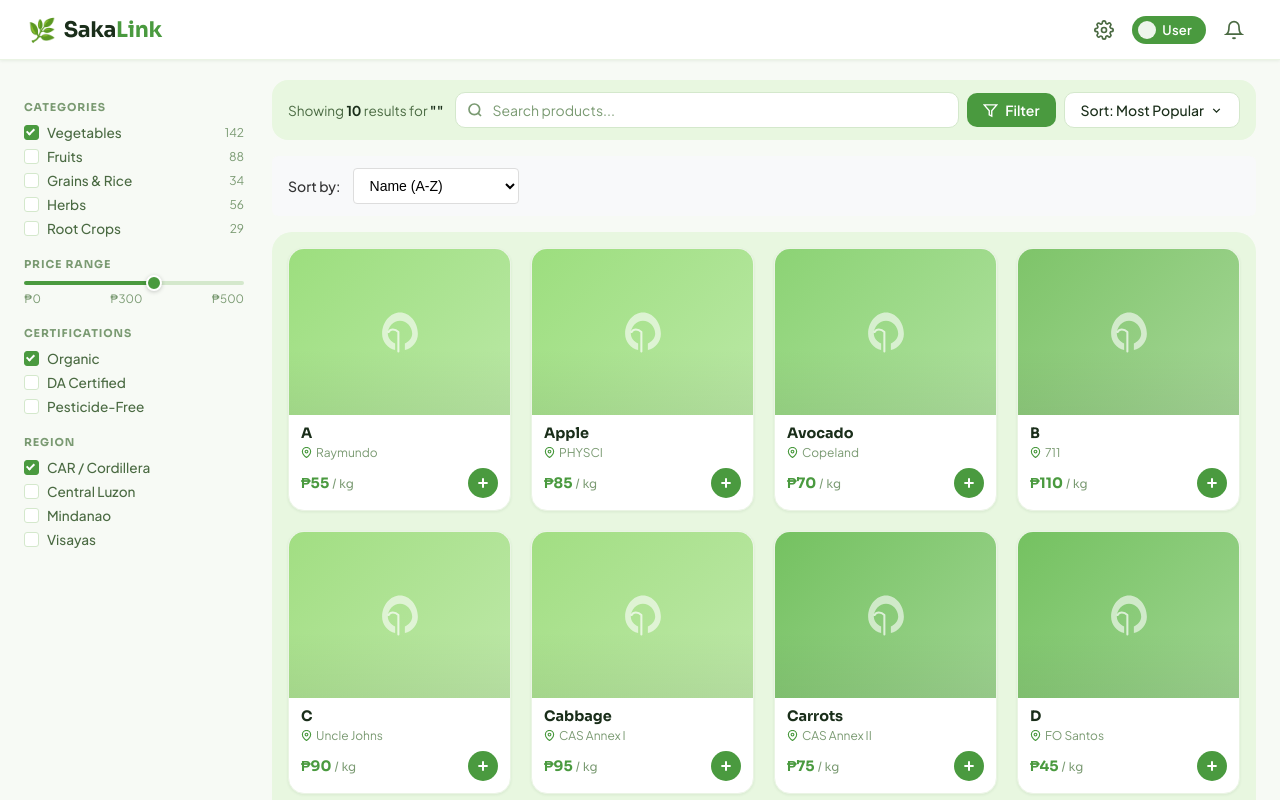
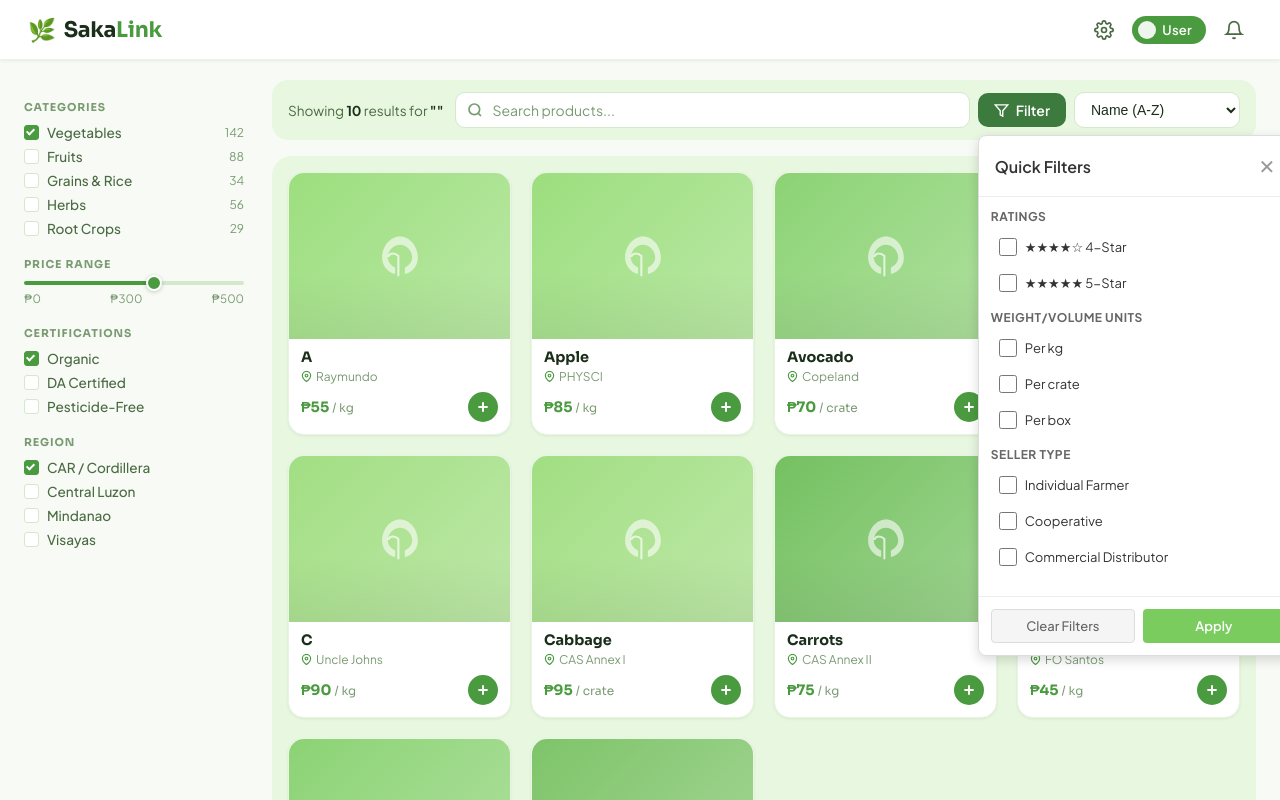
Before and after one commit to Gab172005/SakaLink, a React app in the folder frontend/: page / in a window 1280 px wide. Both pictures are taken after a click on the button "Filter". Shown: the top 800 px of the page. Built offline with nearby package versions, Linux system fonts and the light colour scheme; the HTML template or start-up script is replaced by a standard one.

Commit message:
feat: product details,sort and filter functionality

```diff
--- /dev/null
+++ b/frontend/src/components/FilterDropdown.jsx
@@ -0,0 +1,97 @@
+import styles from './FilterDropdown.module.css';
+import { RATINGS, UNITS, SELLER_TYPES } from '../data/products';
+
+export default function FilterDropdown({ filters, onFilterChange, isOpen, onClose }) {
+  const toggle = (group, value) => {
+    const current = filters[group] || [];
+    const next = current.includes(value)
+      ? current.filter(v => v !== value)
+      : [...current, value];
+    onFilterChange({ ...filters, [group]: next });
+  };
+
+  if (!isOpen) return null;
+
+  return (
+    <>
+      <div className={styles.overlay} onClick={onClose} />
+      <div className={styles.dropdown}>
+        <div className={styles.header}>
+          <h3 className={styles.title}>Quick Filters</h3>
+          <button className={styles.closeBtn} onClick={onClose}>✕</button>
+        </div>
+
+        <div className={styles.content}>
+          <FilterGroup title="RATINGS">
+            {RATINGS.map(rating => (
+              <label key={rating} className={styles.checkLabel}>
+                <input
+                  type="checkbox"
+                  className={styles.checkbox}
+                  checked={(filters.ratings || []).includes(rating)}
+                  onChange={() => toggle('ratings', rating)}
+                />
+                <span className={styles.checkText}>
+                  {'★'.repeat(rating)}{'☆'.repeat(5-rating)} {rating}-Star
+                </span>
+              </label>
+            ))}
+          </FilterGroup>
+
+          <FilterGroup title="WEIGHT/VOLUME UNITS">
+            {UNITS.map(unit => (
+              <label key={unit} className={styles.checkLabel}>
+                <input
+                  type="checkbox"
+                  className={styles.checkbox}
+                  checked={(filters.units || []).includes(unit)}
+                  onChange={() => toggle('units', unit)}
+                />
+                <span className={styles.checkText}>Per {unit}</span>
+              </label>
+            ))}
+          </FilterGroup>
+
+          <FilterGroup title="SELLER TYPE">
+            {SELLER_TYPES.map(seller => (
+              <label key={seller} className={styles.checkLabel}>
+                <input
+                  type="checkbox"
+                  className={styles.checkbox}
+                  checked={(filters.sellerTypes || []).includes(seller)}
+                  onChange={() => toggle('sellerTypes', seller)}
+                />
+                <span className={styles.checkText}>{seller}</span>
+              </label>
+            ))}
+          </FilterGroup>
+        </div>
+
+        <div className={styles.footer}>
+          <button className={styles.clearBtn} onClick={() => {
+            onFilterChange({
+              ...filters,
+              ratings: [],
+              units: [],
+              sellerTypes: [],
+            });
+          }}>
+            Clear Filters
+          </button>
+          <button className={styles.applyBtn} onClick={onClose}>
+            Apply
+          </button>
+        </div>
+      </div>
+    </>
+  );
+}
+
+function FilterGroup({ title, children }) {
+  return (
+    <div className={styles.group}>
+      <h4 className={styles.groupTitle}>{title}</h4>
+      <div className={styles.groupContent}>{children}</div>
+    </div>
+  );
+}
--- /dev/null
+++ b/frontend/src/components/FilterDropdown.module.css
@@ -0,0 +1,151 @@
+.overlay {
+  position: fixed;
+  top: 0;
+  left: 0;
+  right: 0;
+  bottom: 0;
+  z-index: 999;
+}
+
+.dropdown {
+  position: absolute;
+  top: 100%;
+  left: 0;
+  background: white;
+  border: 1px solid #ddd;
+  border-radius: 8px;
+  box-shadow: 0 4px 12px rgba(0, 0, 0, 0.15);
+  z-index: 1000;
+  min-width: 320px;
+  max-width: 400px;
+  margin-top: 8px;
+}
+
+.header {
+  display: flex;
+  align-items: center;
+  justify-content: space-between;
+  padding: 16px;
+  border-bottom: 1px solid #eee;
+}
+
+.title {
+  font-size: 16px;
+  font-weight: 600;
+  color: #333;
+  margin: 0;
+}
+
+.closeBtn {
+  background: none;
+  border: none;
+  font-size: 20px;
+  color: #999;
+  cursor: pointer;
+  padding: 0;
+  display: flex;
+  align-items: center;
+  justify-content: center;
+  width: 28px;
+  height: 28px;
+  border-radius: 4px;
+  transition: background 0.2s, color 0.2s;
+}
+
+.closeBtn:hover {
+  background: #f5f5f5;
+  color: #333;
+}
+
+.content {
+  padding: 12px;
+  max-height: 400px;
+  overflow-y: auto;
+}
+
+.group {
+  margin-bottom: 12px;
+}
+
+.groupTitle {
+  font-size: 12px;
+  font-weight: 700;
+  color: #666;
+  text-transform: uppercase;
+  letter-spacing: 0.5px;
+  margin: 0 0 8px 0;
+}
+
+.groupContent {
+  display: flex;
+  flex-direction: column;
+  gap: 6px;
+}
+
+.checkLabel {
+  display: flex;
+  align-items: center;
+  gap: 8px;
+  padding: 6px 8px;
+  cursor: pointer;
+  border-radius: 4px;
+  transition: background 0.2s;
+}
+
+.checkLabel:hover {
+  background: #f5f5f5;
+}
+
+.checkbox {
+  width: 18px;
+  height: 18px;
+  cursor: pointer;
+  accent-color: #7acc5f;
+}
+
+.checkText {
+  font-size: 13px;
+  color: #333;
+}
+
+.footer {
+  display: flex;
+  gap: 8px;
+  padding: 12px;
+  border-top: 1px solid #eee;
+}
+
+.clearBtn {
+  flex: 1;
+  padding: 8px 12px;
+  background: #f5f5f5;
+  color: #666;
+  border: 1px solid #ddd;
+  border-radius: 4px;
+  font-size: 13px;
+  font-weight: 500;
+  cursor: pointer;
+  transition: background 0.2s, color 0.2s;
+}
+
+.clearBtn:hover {
+  background: #efefef;
+  color: #333;
+}
+
+.applyBtn {
+  flex: 1;
+  padding: 8px 12px;
+  background: #7acc5f;
+  color: white;
+  border: none;
+  border-radius: 4px;
+  font-size: 13px;
+  font-weight: 600;
+  cursor: pointer;
+  transition: background 0.2s;
+}
+
+.applyBtn:hover {
+  background: #6bb84f;
+}
--- a/frontend/src/components/MarketplacePage.jsx
+++ b/frontend/src/components/MarketplacePage.jsx
@@ -2,7 +2,6 @@ import { useState, useMemo } from 'react';
 import Navbar from './Navbar';
 import Sidebar from './Sidebar';
 import SearchBar from './SearchBar';
-import SortBar from './SortBar';
 import ProductGrid from './ProductGrid';
 import ProductDetailModal from './ProductDetailModal';
 import { PRODUCTS } from '../data/products';
@@ -15,6 +14,9 @@ export default function MarketplacePage() {
     categories: ['Vegetables'],
     certifications: ['Organic'],
     regions: ['CAR / Cordillera'],
+    ratings: [],
+    units: [],
+    sellerTypes: [],
     maxPrice: 300,
   });
   const [cart, setCart] = useState([]);
@@ -33,6 +35,22 @@ export default function MarketplacePage() {
         }
       }
       if (p.price > (filters.maxPrice ?? 500)) return false;
+
+      // Filter by ratings
+      if (filters.ratings?.length && !filters.ratings.includes(p.rating)) {
+        return false;
+      }
+
+      // Filter by weight/volume units
+      if (filters.units?.length && !filters.units.includes(p.unit)) {
+        return false;
+      }
+
+      // Filter by seller types
+      if (filters.sellerTypes?.length && !filters.sellerTypes.includes(p.seller)) {
+        return false;
+      }
+
       return true;
     });
 
@@ -70,8 +88,7 @@ export default function MarketplacePage() {
       <div className={styles.layout}>
         <Sidebar filters={filters} onFilterChange={setFilters} />
         <main className={styles.main}>
-          <SearchBar query={query} onSearch={setQuery} total={filtered.length} />
-          <SortBar sortBy={sortBy} onSortChange={setSortBy} />
+          <SearchBar query={query} onSearch={setQuery} total={filtered.length} sortBy={sortBy} onSortChange={setSortBy} filters={filters} onFilterChange={setFilters} />
           <div className={styles.gridWrapper}>
             <ProductGrid products={filtered} onAddToCart={handleAddToCart} onSelectProduct={setSelectedProduct} />
           </div>
--- a/frontend/src/components/SearchBar.jsx
+++ b/frontend/src/components/SearchBar.jsx
@@ -1,13 +1,26 @@
-import { useState } from 'react';
+import { useState, useRef } from 'react';
 import styles from './SearchBar.module.css';
+import FilterDropdown from './FilterDropdown';
 
-export default function SearchBar({ query, onSearch, total }) {
+export default function SearchBar({ query, onSearch, total, sortBy, onSortChange, filters, onFilterChange }) {
   const [value, setValue] = useState(query);
+  const [filterOpen, setFilterOpen] = useState(false);
+  const filterBtnRef = useRef(null);
 
   const handleSubmit = (e) => {
     e.preventDefault();
     onSearch(value);
   };
+
+  const sortOptions = [
+    { value: 'name-asc', label: 'Name (A-Z)' },
+    { value: 'name-desc', label: 'Name (Z-A)' },
+    { value: 'price-asc', label: 'Price (Low to High)' },
+    { value: 'price-desc', label: 'Price (High to Low)' },
+    { value: 'location', label: 'Location' },
+  ];
+
+  const activeFilterCount = (filters.ratings?.length || 0) + (filters.units?.length || 0) + (filters.sellerTypes?.length || 0);
 
   return (
     <div className={styles.wrapper}>
@@ -27,18 +40,36 @@ export default function SearchBar({ query, onSearch, total }) {
             onChange={e => setValue(e.target.value)}
           />
         </form>
-        <button className={styles.filterBtn}>
-          <svg width="15" height="15" viewBox="0 0 24 24" fill="none" stroke="currentColor" strokeWidth="2.2">
-            <polygon points="22 3 2 3 10 12.46 10 19 14 21 14 12.46 22 3"/>
-          </svg>
-          Filter
-        </button>
-        <button className={styles.sortBtn}>
-          Sort: Most Popular
-          <svg width="13" height="13" viewBox="0 0 24 24" fill="none" stroke="currentColor" strokeWidth="2.5">
-            <path d="m6 9 6 6 6-6"/>
-          </svg>
-        </button>
+        <div style={{ position: 'relative' }}>
+          <button
+            ref={filterBtnRef}
+            className={`${styles.filterBtn} ${filterOpen ? styles.active : ''}`}
+            onClick={() => setFilterOpen(!filterOpen)}
+          >
+            <svg width="15" height="15" viewBox="0 0 24 24" fill="none" stroke="currentColor" strokeWidth="2.2">
+              <polygon points="22 3 2 3 10 12.46 10 19 14 21 14 12.46 22 3"/>
+            </svg>
+            Filter
+            {activeFilterCount > 0 && <span className={styles.badge}>{activeFilterCount}</span>}
+          </button>
+          <FilterDropdown
+            filters={filters}
+            onFilterChange={onFilterChange}
+            isOpen={filterOpen}
+            onClose={() => setFilterOpen(false)}
+          />
+        </div>
+        <select
+          className={styles.sortBtn}
+          value={sortBy}
+          onChange={(e) => onSortChange(e.target.value)}
+        >
+          {sortOptions.map(opt => (
+            <option key={opt.value} value={opt.value}>
+              {opt.label}
+            </option>
+          ))}
+        </select>
       </div>
     </div>
   );
--- a/frontend/src/components/SearchBar.module.css
+++ b/frontend/src/components/SearchBar.module.css
@@ -67,15 +67,31 @@
   font-weight: 600;
   white-space: nowrap;
   transition: background var(--transition), transform var(--transition);
+  position: relative;
+  cursor: pointer;
 }
 .filterBtn:hover { background: var(--accent-hover); transform: translateY(-1px); }
 .filterBtn:active { transform: translateY(0); }
+.filterBtn.active {
+  background: var(--accent-hover);
+}
+
+.badge {
+  display: inline-flex;
+  align-items: center;
+  justify-content: center;
+  min-width: 18px;
+  height: 18px;
+  padding: 0 5px;
+  background: white;
+  color: var(--accent);
+  border-radius: 10px;
+  font-size: 0.7rem;
+  font-weight: 700;
+}
 
 .sortBtn {
-  display: flex;
-  align-items: center;
-  gap: 6px;
-  padding: 8px 16px;
+  padding: 8px 12px;
   background: white;
   color: var(--text-primary);
   border: 1.5px solid var(--border);
@@ -83,9 +99,15 @@
   font-size: 0.875rem;
   font-weight: 500;
   white-space: nowrap;
+  cursor: pointer;
   transition: border-color var(--transition), box-shadow var(--transition);
 }
 .sortBtn:hover {
   border-color: var(--accent);
   box-shadow: var(--shadow-sm);
 }
+.sortBtn:focus {
+  outline: none;
+  border-color: var(--accent);
+  box-shadow: 0 0 0 3px rgba(122, 204, 95, 0.1);
+}
--- a/frontend/src/data/products.js
+++ b/frontend/src/data/products.js
@@ -1,14 +1,14 @@
 export const PRODUCTS = [
-  { id: 1, name: "Apple", location: "PHYSCI", price: 85, unit: "kg", category: "Fruits", region: "Visayas", certifications: ["Organic"] },
-  { id: 2, name: "Mango", location: "CAS Bldg", price: 65, unit: "kg", category: "Fruits", region: "Central Luzon", certifications: ["DA Certified"] },
-  { id: 3, name: "Cabbage", location: "CAS Annex I", price: 95, unit: "kg", category: "Vegetables", region: "CAR / Cordillera", certifications: ["Organic", "Pesticide-Free"] },
-  { id: 4, name: "Carrots", location: "CAS Annex II", price: 75, unit: "kg", category: "Vegetables", region: "Central Luzon", certifications: [] },
-  { id: 5, name: "Avocado", location: "Copeland", price: 70, unit: "kg", category: "Fruits", region: "CAR / Cordillera", certifications: ["Pesticide-Free"] },
-  { id: 6, name: "A", location: "Raymundo", price: 55, unit: "kg", category: "Fruits", region: "Visayas", certifications: [] },
-  { id: 7, name: "B", location: "711", price: 110, unit: "kg", category: "Fruits", region: "Mindanao", certifications: ["Organic", "DA Certified"] },
-  { id: 8, name: "C", location: "Uncle Johns", price: 90, unit: "kg", category: "Fruits", region: "Central Luzon", certifications: ["DA Certified"] },
-  { id: 9, name: "D", location: "FO Santos", price: 45, unit: "kg", category: "Fruits", region: "Central Luzon", certifications: [] },
-  { id: 10, name: "E", location: "Lopez", price: 130, unit: "kg", category: "Fruits", region: "CAR / Cordillera", certifications: ["Organic", "Pesticide-Free"] },
+  { id: 1, name: "Apple", location: "PHYSCI", price: 85, unit: "kg", category: "Fruits", region: "Visayas", certifications: ["Organic"], rating: 5, seller: "Individual Farmer" },
+  { id: 2, name: "Mango", location: "CAS Bldg", price: 65, unit: "kg", category: "Fruits", region: "Central Luzon", certifications: ["DA Certified"], rating: 4, seller: "Cooperative" },
+  { id: 3, name: "Cabbage", location: "CAS Annex I", price: 95, unit: "crate", category: "Vegetables", region: "CAR / Cordillera", certifications: ["Organic", "Pesticide-Free"], rating: 5, seller: "Commercial Distributor" },
+  { id: 4, name: "Carrots", location: "CAS Annex II", price: 75, unit: "kg", category: "Vegetables", region: "Central Luzon", certifications: [], rating: 4, seller: "Individual Farmer" },
+  { id: 5, name: "Avocado", location: "Copeland", price: 70, unit: "crate", category: "Fruits", region: "CAR / Cordillera", certifications: ["Pesticide-Free"], rating: 5, seller: "Cooperative" },
+  { id: 6, name: "A", location: "Raymundo", price: 55, unit: "kg", category: "Fruits", region: "Visayas", certifications: [], rating: 3, seller: "Individual Farmer" },
+  { id: 7, name: "B", location: "711", price: 110, unit: "box", category: "Fruits", region: "Mindanao", certifications: ["Organic", "DA Certified"], rating: 5, seller: "Commercial Distributor" },
+  { id: 8, name: "C", location: "Uncle Johns", price: 90, unit: "kg", category: "Fruits", region: "Central Luzon", certifications: ["DA Certified"], rating: 4, seller: "Cooperative" },
+  { id: 9, name: "D", location: "FO Santos", price: 45, unit: "kg", category: "Fruits", region: "Central Luzon", certifications: [], rating: 4, seller: "Individual Farmer" },
+  { id: 10, name: "E", location: "Lopez", price: 130, unit: "box", category: "Fruits", region: "CAR / Cordillera", certifications: ["Organic", "Pesticide-Free"], rating: 5, seller: "Commercial Distributor" },
 ];
 
 export const CATEGORIES = [
@@ -21,3 +21,6 @@ export const CATEGORIES = [
 
 export const CERTIFICATIONS = ["Organic", "DA Certified", "Pesticide-Free"];
 export const REGIONS = ["CAR / Cordillera", "Central Luzon", "Mindanao", "Visayas"];
+export const RATINGS = [4, 5];
+export const UNITS = ["kg", "crate", "box"];
+export const SELLER_TYPES = ["Individual Farmer", "Cooperative", "Commercial Distributor"];
```
